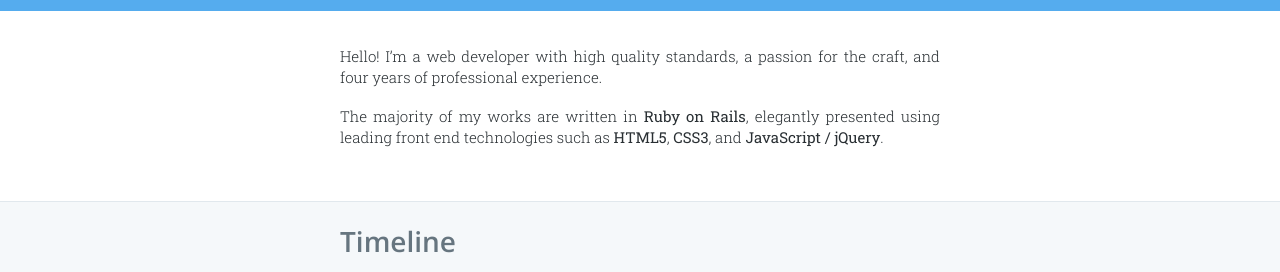
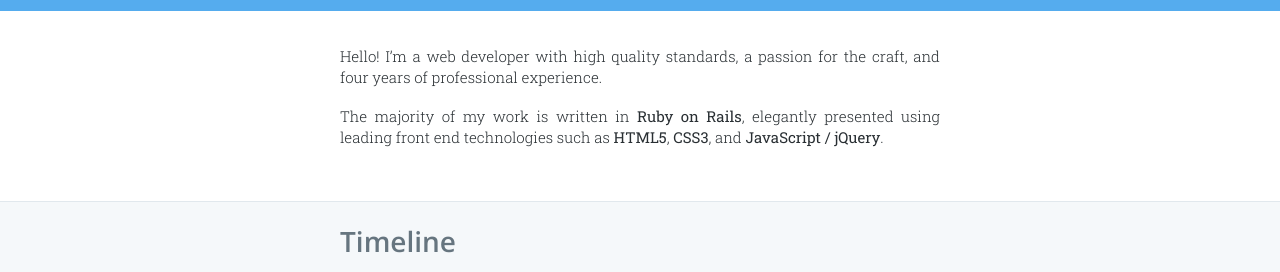
Before and after one commit to zykadelic/zykadelic.github.io, a Jekyll site: the page built from index.html, in a window 1280 px wide. Shown: the part 296-568 px from the top of the page. Built offline with Jekyll 4.4.1, drawn with Linux system fonts in a browser that asks for light colours.

Commit message:
copy fix

```diff
--- a/_includes/bio.md
+++ b/_includes/bio.md
@@ -1,3 +1,3 @@
 Hello! I’m a web developer with high quality standards, a passion for the craft, and four years of professional experience.
 
-The majority of my works are written in *Ruby on Rails*, elegantly presented using leading front end technologies such as *HTML5*, *CSS3*, and *JavaScript / jQuery*.
+The majority of my work is written in *Ruby on Rails*, elegantly presented using leading front end technologies such as *HTML5*, *CSS3*, and *JavaScript / jQuery*.
```
